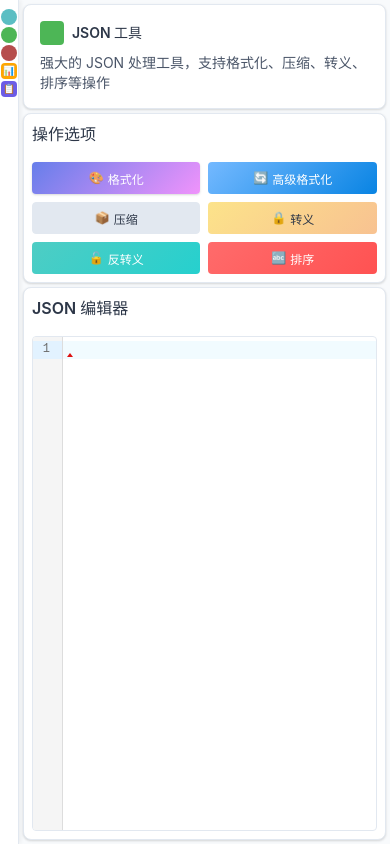
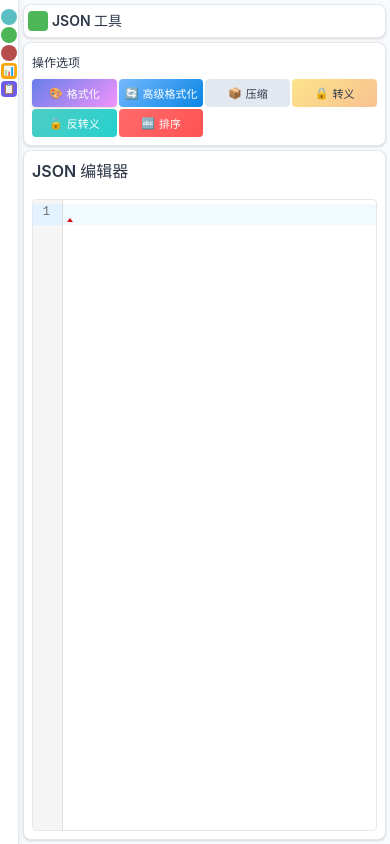
Before and after one commit to NewOag/my-toolkit, a React (Vite) app: page / in a window 390 px wide. Built offline with nearby package versions, Linux system fonts and the light colour scheme.

Commit message:
[update] small button

```diff
--- a/src/common/Editor/Editor.tsx
+++ b/src/common/Editor/Editor.tsx
@@ -59,6 +59,14 @@ const theme = EditorView.theme({
     },
     "&.cm-focused": {
         outline: "none"
+    },
+    ".cm-content": {
+        fontSize: "14px",
+        lineHeight: "1.5",
+        fontFamily: "'Monaco', 'Menlo', 'Ubuntu Mono', monospace"
+    },
+    ".cm-editor": {
+        fontSize: "14px"
     },
     ".cm-scroller": {
         "scrollbar-width": "none"
--- a/src/pages/DiffTool/DiffTool.less
+++ b/src/pages/DiffTool/DiffTool.less
@@ -7,10 +7,7 @@
   }
 
   .editor-hint {
-    font-size: 12px;
-    color: @text-muted;
-    margin-left: auto;
-    font-style: italic;
+    display: none; /* 隐藏编辑器提示节省空间 */
   }
 
   .section-title {
--- a/src/pages/EventViewer/EventViewer.less
+++ b/src/pages/EventViewer/EventViewer.less
@@ -13,30 +13,30 @@
 
   .event-viewer-header {
     background: @bg-primary;
-    padding: @spacing-md;
+    padding: @spacing-sm;
     border-bottom: 1px solid @border-color;
     box-shadow: @shadow-sm;
     flex-shrink: 0;
 
     h2 {
-      margin: 0 0 @spacing-md 0;
+      margin: 0;
       color: @text-primary;
-      font-size: 20px;
+      font-size: 14px;
       font-weight: 600;
     }
 
     .controls {
       display: flex;
-      gap: @spacing-sm;
+      gap: @spacing-xs;
       align-items: center;
       flex-wrap: wrap;
 
       .filter-input {
-        padding: @spacing-sm @spacing-md;
+        padding: @spacing-xs @spacing-sm;
         border: 1px solid @border-color;
         border-radius: @border-radius-sm;
-        min-width: 200px;
-        font-size: 14px;
+        min-width: 150px;
+        font-size: 13px;
         transition: all 0.2s ease;
         box-sizing: border-box;
 
@@ -48,11 +48,11 @@
       }
 
       .source-filter {
-        padding: @spacing-sm @spacing-md;
+        padding: @spacing-xs @spacing-sm;
         border: 1px solid @border-color;
         border-radius: @border-radius-sm;
         background: @bg-primary;
-        font-size: 14px;
+        font-size: 13px;
         transition: all 0.2s ease;
 
         &:focus {
@@ -65,7 +65,7 @@
         display: flex;
         align-items: center;
         gap: @spacing-xs;
-        font-size: 14px;
+        font-size: 12px;
         cursor: pointer;
         color: @text-secondary;
         transition: color 0.2s ease;
@@ -76,14 +76,14 @@
       }
 
       button {
-        padding: @spacing-sm @spacing-md;
+        padding: @spacing-xs @spacing-sm;
         border: none;
         border-radius: @border-radius-sm;
         cursor: pointer;
-        font-size: 14px;
+        font-size: 13px;
         font-weight: 500;
         transition: all 0.2s ease;
-        min-height: 36px;
+        min-height: 32px;
         display: flex;
         align-items: center;
         gap: @spacing-xs;
@@ -126,9 +126,9 @@
     flex-direction: column;
 
     .event-count {
-      padding: @spacing-sm @spacing-md;
+      padding: @spacing-xs @spacing-sm;
       background: @bg-tertiary;
-      font-size: 14px;
+      font-size: 12px;
       color: @text-secondary;
       border-bottom: 1px solid @border-color;
       flex-shrink: 0;
@@ -147,7 +147,7 @@
       flex: 1;
       min-height: 0;
       overflow-y: auto;
-      padding: @spacing-sm;
+      padding: @spacing-xs;
     }
   }
 
@@ -223,7 +223,7 @@
 
       pre {
         margin: 0;
-        font-size: 12px;
+        font-size: 14px;
         color: @text-secondary;
         background: @bg-secondary;
         padding: @spacing-sm;
@@ -233,6 +233,7 @@
         overflow-y: auto;
         border: 1px solid @border-color;
         line-height: 1.4;
+        font-family: 'Monaco', 'Menlo', 'Ubuntu Mono', monospace;
       }
     }
   }
@@ -335,7 +336,7 @@
         padding: @spacing-xs @spacing-sm;
 
         pre {
-          font-size: 11px;
+          font-size: 13px;
           max-height: 150px;
         }
       }
--- a/src/pages/KafkaTool/KafkaTool.less
+++ b/src/pages/KafkaTool/KafkaTool.less
@@ -7,10 +7,7 @@
   }
 
   .operation-hint {
-    font-size: 12px;
-    color: @text-muted;
-    margin-left: auto;
-    font-style: italic;
+    display: none; /* 隐藏操作提示节省空间 */
   }
 
   .section-title {
--- a/src/pages/LogViewer/LogViewer.less
+++ b/src/pages/LogViewer/LogViewer.less
@@ -8,8 +8,8 @@
   min-height: 100vh;
   max-height: 100vh;
   background: @bg-secondary;
-  padding: @spacing-md;
-  gap: @spacing-md;
+  padding: @spacing-xs;
+  gap: @spacing-xs;
   overflow: hidden;
   box-sizing: border-box;
 }
@@ -17,52 +17,49 @@
 .log-viewer-header {
   background: @bg-primary;
   border-radius: @border-radius;
-  padding: @spacing-md;
+  padding: @spacing-xs;
   box-shadow: @shadow-sm;
   border: 1px solid @border-color;
   flex-shrink: 0;
 
   .log-viewer-title {
-    font-size: 20px;
+    font-size: 14px;
     font-weight: 600;
     color: @text-primary;
-    margin: 0 0 @spacing-sm 0;
+    margin: 0;
     display: flex;
     align-items: center;
-    gap: @spacing-sm;
+    gap: @spacing-xs;
 
     .log-viewer-icon {
-      width: 24px;
-      height: 24px;
+      width: 20px;
+      height: 20px;
       border-radius: @border-radius-sm;
       display: flex;
       align-items: center;
       justify-content: center;
-      font-size: 14px;
+      font-size: 12px;
       color: @text-white;
       flex-shrink: 0;
     }
   }
 
   .log-viewer-description {
-    color: @text-secondary;
-    font-size: 14px;
-    margin: 0;
-    line-height: 1.4;
+    display: none; /* 隐藏描述文字节省空间 */
   }
 }
 
 .log-viewer-controls {
   background: @bg-primary;
   border-radius: @border-radius;
-  padding: @spacing-md;
+  padding: @spacing-xs;
   box-shadow: @shadow-sm;
   border: 1px solid @border-color;
   flex-shrink: 0;
   display: flex;
   justify-content: space-between;
   align-items: center;
-  gap: @spacing-md;
+  gap: @spacing-xs;
 
   .file-selector {
     display: flex;
@@ -153,14 +150,14 @@
 .log-file-info {
   background: @bg-primary;
   border-radius: @border-radius;
-  padding: @spacing-md;
+  padding: @spacing-xs;
   box-shadow: @shadow-sm;
   border: 1px solid @border-color;
   flex-shrink: 0;
   display: flex;
   justify-content: space-between;
   align-items: center;
-  gap: @spacing-md;
+  gap: @spacing-xs;
 
   .file-stats {
     display: flex;
@@ -186,7 +183,7 @@
   min-height: 0;
   background: @bg-primary;
   border-radius: @border-radius;
-  padding: @spacing-md;
+  padding: @spacing-xs;
   box-shadow: @shadow-sm;
   border: 1px solid @border-color;
   display: flex;
@@ -194,27 +191,7 @@
   overflow: hidden;
 
   .log-content-header {
-    display: flex;
-    justify-content: space-between;
-    align-items: center;
-    margin-bottom: @spacing-md;
-    flex-shrink: 0;
-
-    h3 {
-      font-size: 16px;
-      font-weight: 600;
-      color: @text-primary;
-      margin: 0;
-    }
-
-    .log-file-name {
-      font-size: 12px;
-      color: @text-muted;
-      font-family: monospace;
-      background: @bg-secondary;
-      padding: @spacing-xs @spacing-sm;
-      border-radius: @border-radius-sm;
-    }
+    display: none; /* 隐藏内容头部节省空间 */
   }
 
   .log-content {
@@ -241,7 +218,7 @@
       margin: 0;
       padding: @spacing-md;
       font-family: 'Monaco', 'Menlo', 'Ubuntu Mono', monospace;
-      font-size: 12px;
+      font-size: 14px;
       line-height: 1.5;
       color: #e2e8f0;
       background: @bg-dark;
@@ -378,7 +355,7 @@
 
   .log-content {
     .log-text {
-      font-size: 11px;
+      font-size: 13px;
       padding: @spacing-sm;
     }
   }
--- a/src/styles/common.less
+++ b/src/styles/common.less
@@ -42,8 +42,8 @@
   min-height: 100vh;
   max-height: 100vh;
   background: @bg-secondary;
-  padding: @spacing-md;
-  gap: @spacing-md;
+  padding: @spacing-xs;
+  gap: @spacing-xs;
   overflow: hidden;
   box-sizing: border-box;
 }
@@ -52,38 +52,35 @@
 .tool-header {
   background: @bg-primary;
   border-radius: @border-radius;
-  padding: @spacing-md;
+  padding: @spacing-xs;
   box-shadow: @shadow-sm;
   border: 1px solid @border-color;
   flex-shrink: 0; /* 防止收缩 */
 
   .tool-title {
-    font-size: 20px;
+    font-size: 14px;
     font-weight: 600;
     color: @text-primary;
-    margin: 0 0 @spacing-sm 0;
+    margin: 0;
     display: flex;
     align-items: center;
-    gap: @spacing-sm;
+    gap: @spacing-xs;
 
     .tool-icon {
-      width: 24px;
-      height: 24px;
+      width: 20px;
+      height: 20px;
       border-radius: @border-radius-sm;
       display: flex;
       align-items: center;
       justify-content: center;
-      font-size: 14px;
+      font-size: 12px;
       color: @text-white;
       flex-shrink: 0;
     }
   }
 
   .tool-description {
-    color: @text-secondary;
-    font-size: 14px;
-    margin: 0;
-    line-height: 1.4;
+    display: none; /* 隐藏描述文字节省空间 */
   }
 }
 
@@ -91,40 +88,40 @@
 .input-section {
   background: @bg-primary;
   border-radius: @border-radius;
-  padding: @spacing-md;
+  padding: @spacing-xs;
   box-shadow: @shadow-sm;
   border: 1px solid @border-color;
   flex-shrink: 0; /* 防止收缩 */
 
   .section-title {
-    font-size: 16px;
+    font-size: 12px;
     font-weight: 600;
     color: @text-primary;
-    margin: 0 0 @spacing-md 0;
+    margin: 0 0 @spacing-xs 0;
   }
 
   .input-group {
     display: flex;
     flex-direction: column;
-    gap: @spacing-sm;
-    margin-bottom: @spacing-md;
+    gap: 2px;
+    margin-bottom: @spacing-xs;
 
     &:last-child {
       margin-bottom: 0;
     }
 
     label {
-      font-size: 14px;
+      font-size: 12px;
       font-weight: 500;
       color: @text-secondary;
-      margin-bottom: @spacing-xs;
+      margin-bottom: 2px;
     }
 
     input {
-      padding: @spacing-sm @spacing-md;
+      padding: @spacing-xs @spacing-sm;
       border: 1px solid @border-color;
       border-radius: @border-radius-sm;
-      font-size: 14px;
+      font-size: 13px;
       transition: all 0.2s ease;
       background: @bg-primary;
       width: 100%;
@@ -144,7 +141,7 @@
 
   .input-row {
     display: flex;
-    gap: @spacing-md;
+    gap: @spacing-xs;
 
     .input-group {
       flex: 1;
@@ -157,37 +154,37 @@
 .button-section {
   background: @bg-primary;
   border-radius: @border-radius;
-  padding: @spacing-md;
+  padding: @spacing-xs;
   box-shadow: @shadow-sm;
   border: 1px solid @border-color;
   flex-shrink: 0; /* 防止收缩 */
 
   .section-title {
-    font-size: 16px;
+    font-size: 12px;
     font-weight: 600;
     color: @text-primary;
-    margin: 0 0 @spacing-md 0;
+    margin: 0 0 @spacing-xs 0;
   }
 
   .button-grid {
     display: grid;
-    grid-template-columns: repeat(auto-fit, minmax(120px, 1fr));
-    gap: @spacing-sm;
+    grid-template-columns: repeat(auto-fit, minmax(70px, 1fr));
+    gap: 2px;
   }
 
   .button-row {
     display: flex;
-    gap: @spacing-sm;
+    gap: 2px;
     flex-wrap: wrap;
   }
 }
 
 // 统一按钮样式
 .btn {
-  padding: @spacing-sm @spacing-md;
+  padding: @spacing-xs @spacing-sm;
   border: none;
   border-radius: @border-radius-sm;
-  font-size: 14px;
+  font-size: 13px;
   font-weight: 500;
   cursor: pointer;
   transition: all 0.2s ease;
@@ -195,7 +192,7 @@
   align-items: center;
   justify-content: center;
   gap: @spacing-xs;
-  min-height: 40px;
+  min-height: 32px;
   position: relative;
   overflow: hidden;
   flex: 1;
@@ -318,7 +315,7 @@
 
   .editor-container {
     flex: 1;
-    min-height: 0; /* 重要：允许编辑器收缩 */
+    min-height: 300px; /* 设置最小高度确保足够的显示空间 */
     border-radius: @border-radius-sm;
     overflow: hidden;
     border: 1px solid @border-color;
@@ -330,10 +327,10 @@
 .status-indicator {
   display: inline-flex;
   align-items: center;
-  gap: @spacing-xs;
-  padding: @spacing-xs @spacing-sm;
+  gap: 2px;
+  padding: 2px @spacing-xs;
   border-radius: @border-radius-sm;
-  font-size: 12px;
+  font-size: 10px;
   font-weight: 500;
 
   &.status-success {
@@ -365,7 +362,7 @@
   }
 
   .button-grid {
-    grid-template-columns: repeat(auto-fit, minmax(100px, 1fr));
+    grid-template-columns: repeat(auto-fit, minmax(80px, 1fr));
   }
 
   .tool-header .tool-title {
@@ -392,12 +389,16 @@
   }
 
   .btn {
-    min-height: 36px;
-    font-size: 13px;
+    min-height: 30px;
+    font-size: 12px;
   }
 
   .tool-header .tool-title {
     font-size: 16px;
+  }
+
+  .editor-section .editor-container {
+    min-height: 250px;
   }
 }
 
@@ -412,9 +413,9 @@
   }
 
   .btn {
-    min-height: 32px;
-    font-size: 12px;
-    padding: @spacing-xs @spacing-sm;
+    min-height: 28px;
+    font-size: 11px;
+    padding: 2px @spacing-xs;
   }
 
   .tool-header .tool-title {
@@ -425,6 +426,10 @@
   .button-section,
   .editor-section {
     padding: @spacing-sm;
+  }
+
+  .editor-section .editor-container {
+    min-height: 200px;
   }
 }
 
```
